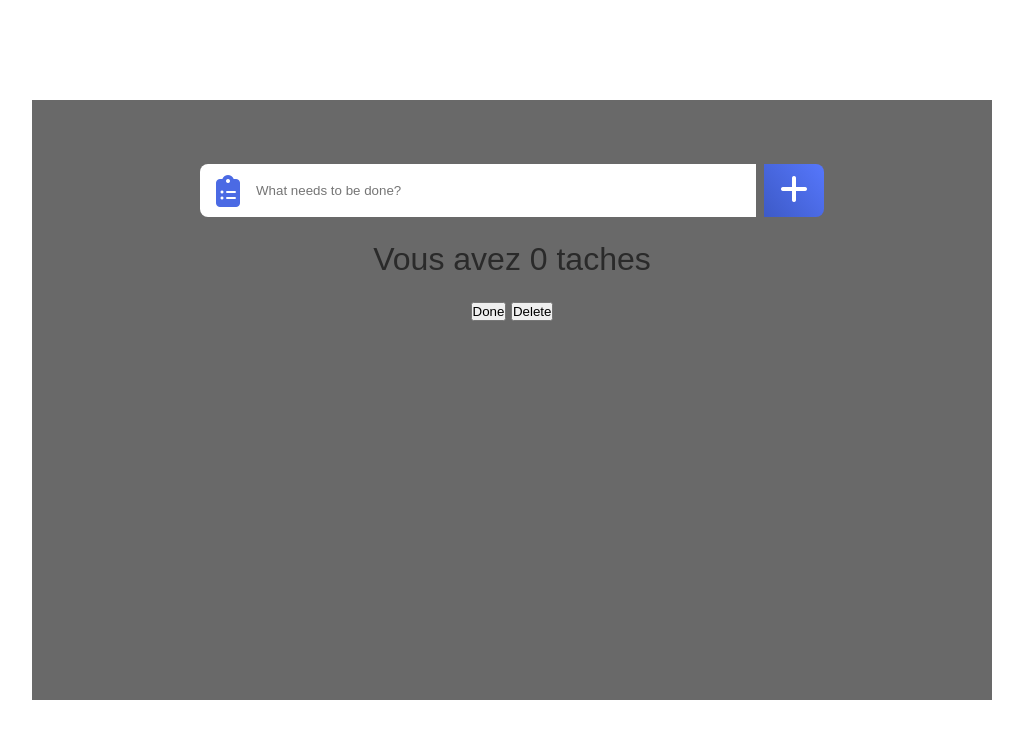
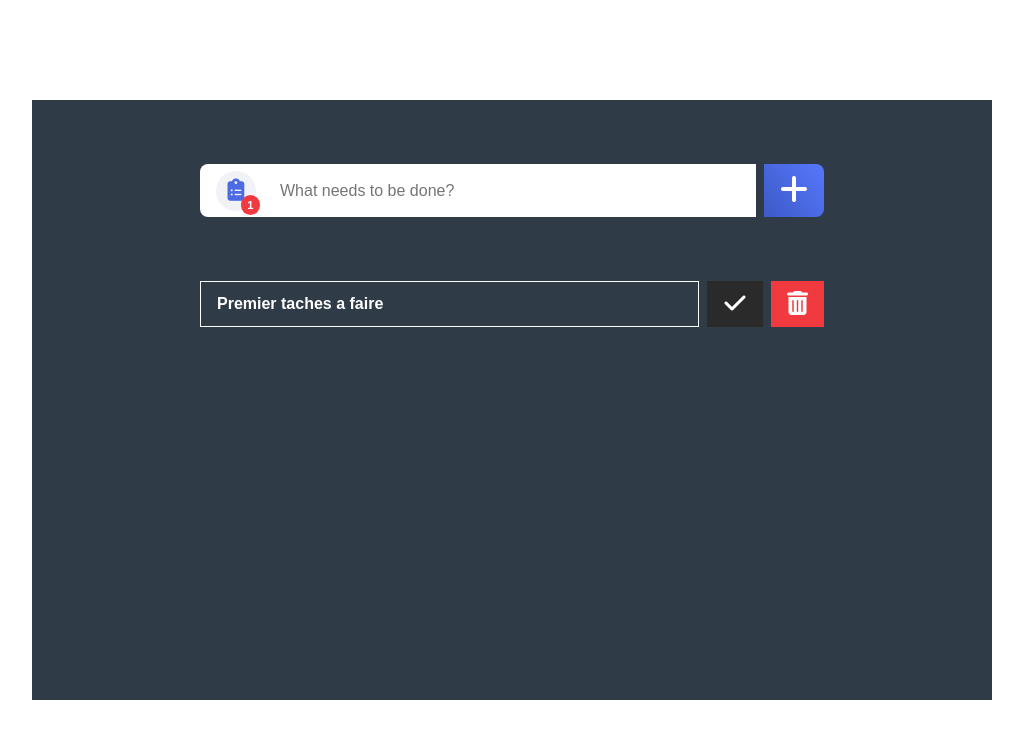
Before and after one commit to sylvano20/TODO-LIST, a plain HTML site: page index.html in a window 1280 px wide. Shown: the whole page, without its empty margins (128-1151 px from the left). Drawn offline with Linux system fonts and the light colour scheme.

Commit message:
La partie CSS finie

```diff
--- a/index.html
+++ b/index.html
@@ -13,20 +13,18 @@
 <body>
     <div class="container">
         <form action="" class="Form">
-            <i class="fa-solid fa-clipboard-list"></i>
+            <div class="tasksNumber">
+                <i class="fa-solid fa-clipboard-list"></i>
+                <span>1</span>
+            </div>
             <input type="text" name="" id="" placeholder="What needs to be done?">
             <button class="AddButton"><i class="fa-solid fa-plus"></i></button>
         </form>
-        <h1 class="task-number">
-            <span>Vous avez 0 taches</span>
-        </h1>
 
-        <section class="tasks">
-            <div class="tasks-List">
-                <div class="task"></div>
-                <button class="task__done">Done</button>
-                <button class="task__delete">Delete</button>
-            </div>
+        <section class="tasks-List">
+            <div class="task"><p> Premier taches a faire</p></div>
+            <button class="task__done task-padding"><i class="fa-solid fa-check"></i></button>
+            <button class="task__delete task-padding"><i class="fa-solid fa-trash-can"></i></button>
         </section>
     </div>
 
--- a/styles.css
+++ b/styles.css
@@ -14,6 +14,7 @@
     --mainTodo-bg-color: linear-gradient(231deg, rgb(118, 117, 117), rgb(244, 247, 251));
     --text-dark-color: #2A2A2A;
     --buttonAdd-bg-color: linear-gradient(231deg, rgb(86, 119, 252), rgb(61, 90, 199));
+    --notify-bg-color: #F13A40
 }
 
 body {
@@ -26,13 +27,12 @@ body {
 .container {
     width: 75%;
     height: 75vh;
-    background-color: dimgrey;
+    background-color: #2F3B47;
     display: flex;
-
     align-items: center;
     flex-direction: column;
     padding: 4rem;
-    font-family: 'Poppins', sans-serif;
+    font-family:'Poppins', sans-serif;
 }
 
 /* debut du style pour la section formulaire */
@@ -43,22 +43,52 @@ body {
     overflow: hidden;
     position: relative;
     align-items: center;
+    margin-bottom: 4rem;
 }
 
-.fa-clipboard-list{
+.tasksNumber {
     position: absolute;
     margin-left: 1rem;
-    font-size: 2rem;
+    background-color: #F0F2F5;
+    width: 2.5rem;
+    height: 2.5rem;
+    border-radius: 50%;
+    display: flex;
+    justify-content: center;
+    align-items: center;
+}
+
+span {
+    position: absolute;
+    bottom: -4px;
+    right: -4px;
+    font-size: 0.7rem;
+    font-weight: 800;
+    color: #fff;
+    background-color: var(--notify-bg-color);
+    width: 1.2rem;
+    height: 1.2rem;
+    border-radius: 50%;
+    display: flex;
+    justify-content: center;
+    align-items: center;
+}
+
+.fa-clipboard-list {
+    font-size: 1.4rem;
     color: #4b6ae4;
 }
+
 input {
-    padding: 0.5rem 3.5rem;
+    padding: 0.5rem 5rem;
     width: 100%;
     height: 100%;
     border: none;
     border-radius: 0.5rem 0 0 0.5rem;
+    font-size: 1rem;
+    color: var(--text-dark-color);
+}
 
-}
 .AddButton {
     padding: 0.5rem 1rem;
     font-size: 2rem;
@@ -69,22 +99,42 @@ input {
     color: #fff;
     cursor: pointer;
 }
+
 /* fin du style pour la section formulaire  */
 
 
 
 
 /* debut du style pour les nombres totals des taches */
-.task-number{
-    margin: 1.5rem 0;
-    color: var(--text-dark-color);
-    font-weight: 200;
+.tasks-List{
+    width: 75%;
+    height: auto;
+    display: flex;
+    gap: 0.5rem;
+    color: #ffff;
+}
+.task{
+    width: 100%;
+    padding: 0.8rem 1rem;
+    background-color: #2F3B47;
+    font-weight:600;
+    font-size: 1rem;
+    border: #fff 1px solid;
+}
+.task-padding{
+    padding: 0 1rem;
+    font-size: 1.5rem;
+    font-weight: 900;
+    color: #fff;
+    border: none;
+}
+.task__delete{
+    background-color: var(--notify-bg-color);
+}
+.task__done{
+    background-color: var(--text-dark-color);
 }
 
 
 
-
-
-
-
 /* fin du style pour les nombres totals des taches */
```
